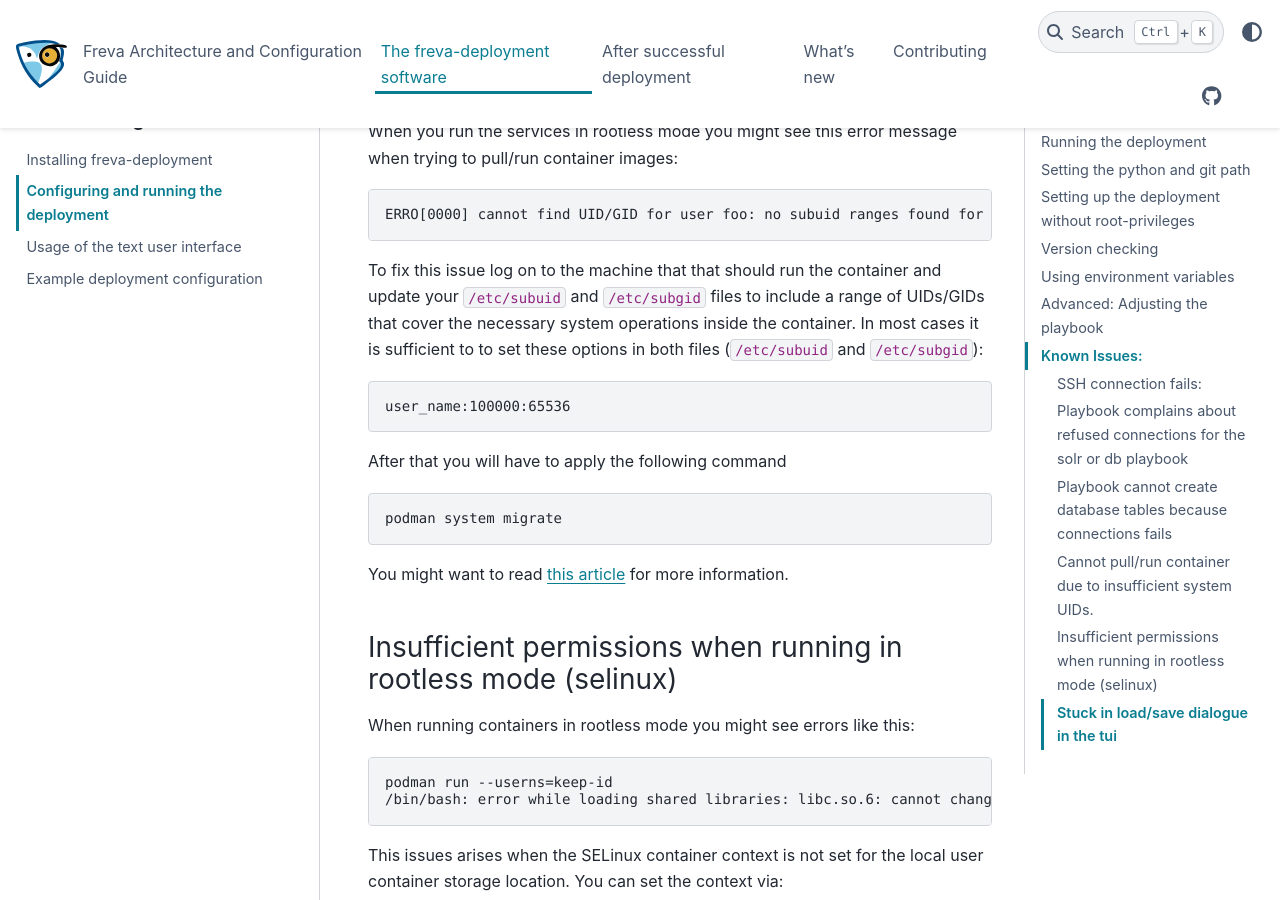
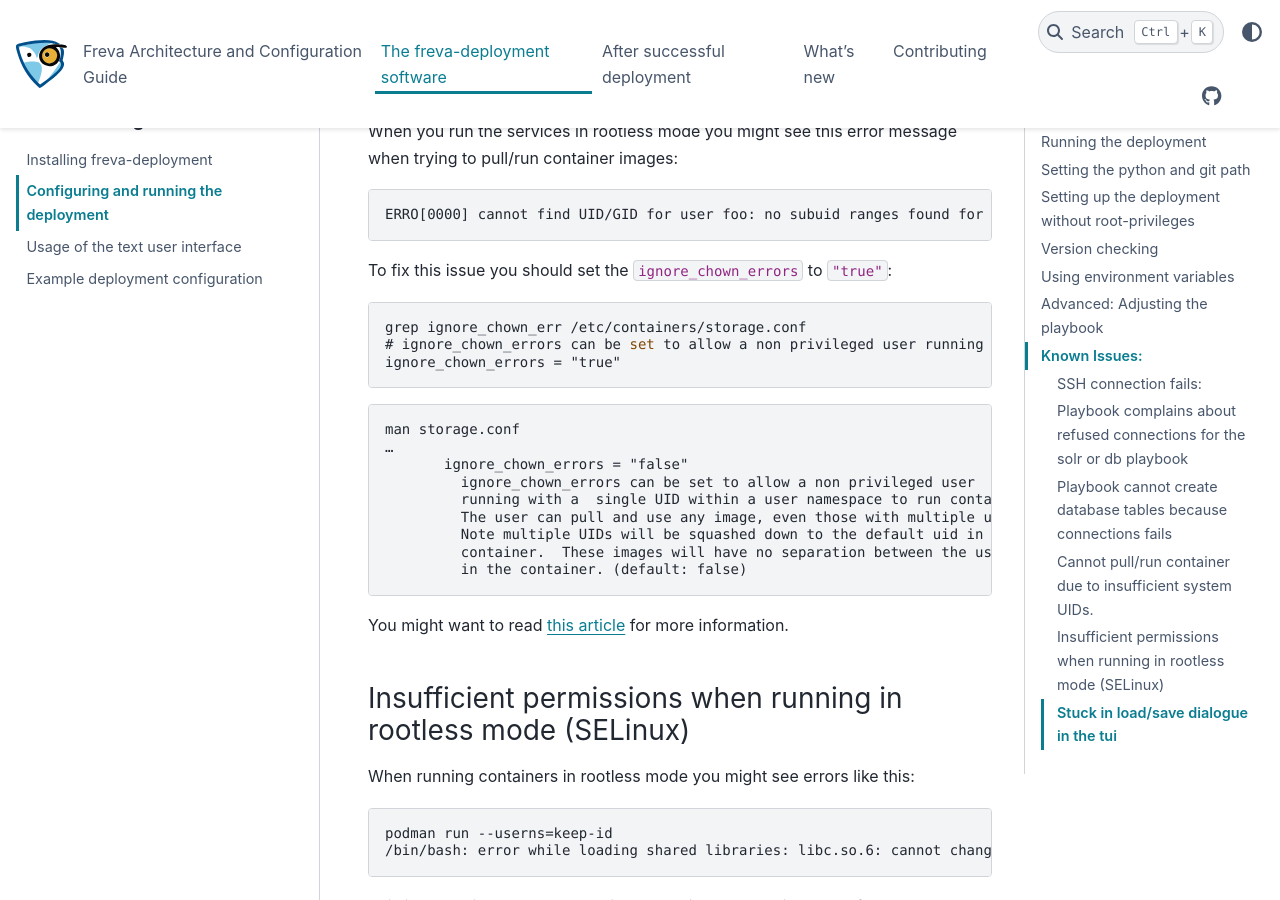
Before and after one commit to FREVA-CLINT/freva-deployment, a Sphinx documentation site: the page built from docs/deployment/Configure.md, in a window 1280 px wide and 900 px high, scrolled down 6440 px. Built offline with Sphinx 7.4.7 and the PyData theme 0.15.4, drawn with Linux system fonts in a browser that asks for light colours; pages that are not in the unit, such as notebooks, are missing from menus.

Commit message:
Tell users to use ignore_chown_errors for rootless deployment.

````diff
--- a/docs/deployment/Configure.md
+++ b/docs/deployment/Configure.md
@@ -234,26 +234,30 @@ when trying to pull/run container images:
 ERRO[0000] cannot find UID/GID for user foo: no subuid ranges found for user "foo" in /etc/subuid - check rootless mode in man pages.
 ```
 
-To fix this issue log on to the machine that that should run the container
-and update your `/etc/subuid` and `/etc/subgid` files to include a range of
-UIDs/GIDs that cover the necessary system operations inside the container.
-In most cases it is sufficient to to set these options in both files
-(`/etc/subuid` and `/etc/subgid`):
+To fix this issue you should set the `ignore_chown_errors` to `"true"`:
 
 ```console
-user_name:100000:65536
+grep ignore_chown_err /etc/containers/storage.conf
+# ignore_chown_errors can be set to allow a non privileged user running with
+ignore_chown_errors = "true"
 ```
 
-After that you will have to apply the following command
-
 ```console
-podman system migrate
+man storage.conf
+…
+       ignore_chown_errors = "false"
+         ignore_chown_errors can be set to allow a non privileged user
+         running with a  single UID within a user namespace to run containers.
+         The user can pull and use any image, even those with multiple uids.
+         Note multiple UIDs will be squashed down to the default uid in the
+         container.  These images will have no separation between the users
+         in the container. (default: false)
 ```
 
-You might want to read [this article](https://www.redhat.com/sysadmin/rootless-podman-user-namespace-modes)
+You might want to read [this article](https://www.redhat.com/sysadmin/controlling-access-rootless-podman-users)
 for more information.
 
-### Insufficient permissions when running in rootless mode (selinux)
+### Insufficient permissions when running in rootless mode (SELinux)
 When running containers in rootless mode you might see errors like this:
 
 ```console
````
